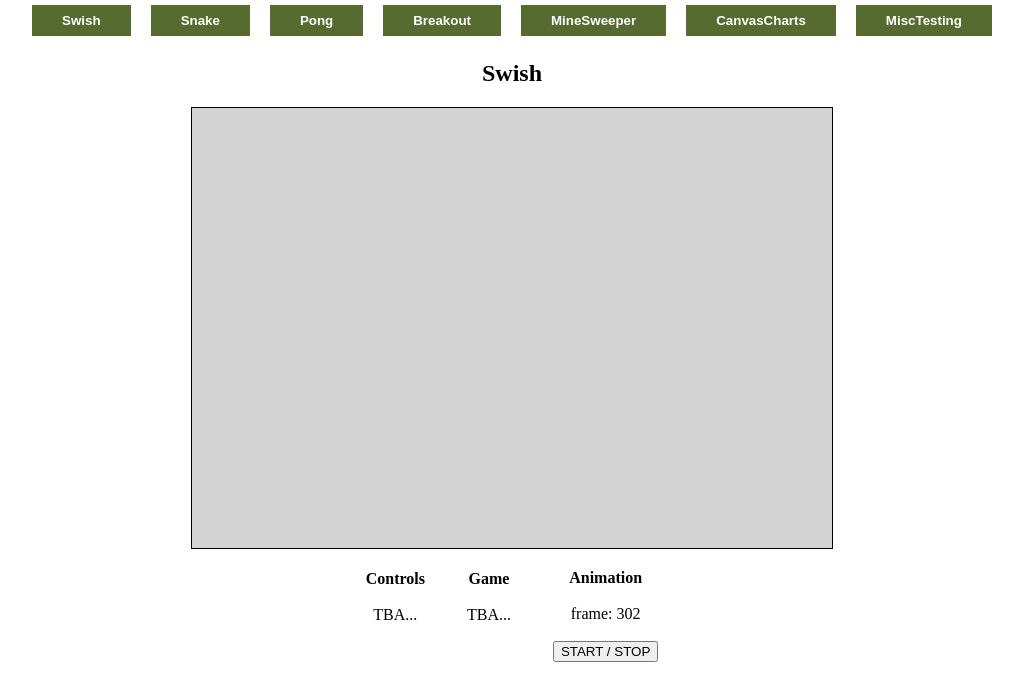
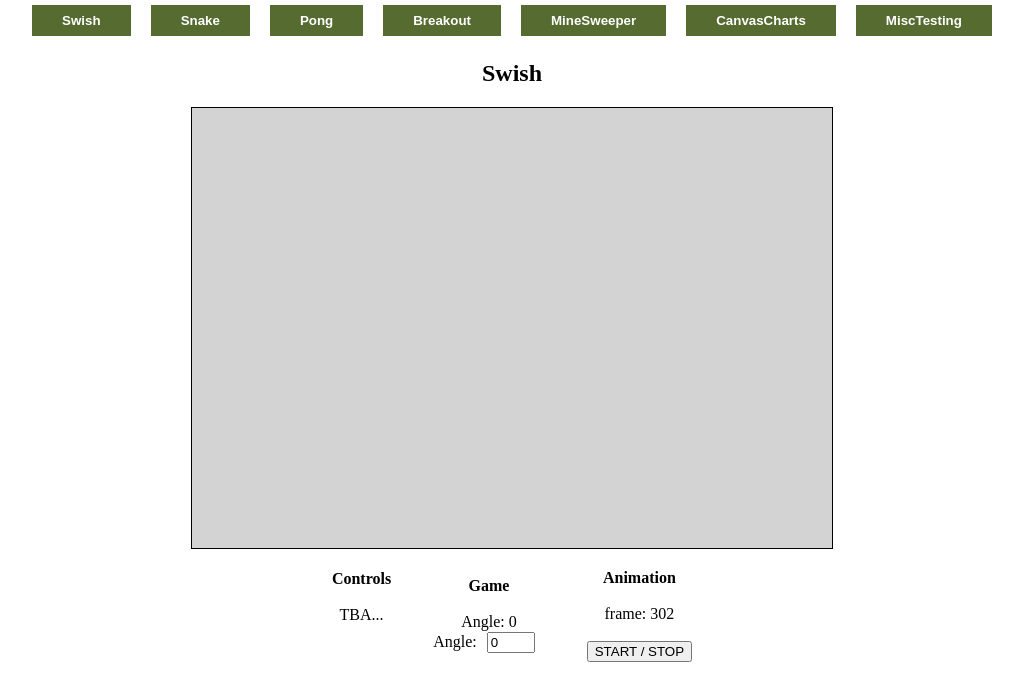
Before and after one commit to apoyhonen/base, a Vue app: page / in a window 1280 px wide. Shown: the top 700 px of the page, without its empty margins (128-1151 px from the left). Built offline with nearby package versions, Linux system fonts and the light colour scheme.

Commit message:
init midpoint & angle; ensure angle between 0-359

```diff
--- a/src/apps/SwishApp.vue
+++ b/src/apps/SwishApp.vue
@@ -16,8 +16,10 @@
         <td>
           <b>Game</b>
           <br><br>
-          <p>TBA...</p>
-          <br><br>
+          <p>Angle: {{ targetAngle }}</p>
+          <label for="angleAmount">Angle:</label>
+          <input id="angleAmount" type="number" class="controls-input" v-model="targetAngle" />
+          <br>
         </td>
 
         <td>
@@ -49,6 +51,9 @@ onMounted(() => {
   canvas.height = window.innerHeight * 0.55;
   c = canvas.getContext("2d");
 
+  middlePoint.x = canvas.width / 2;
+  middlePoint.y = canvas.height / 2;
+
   draw(); // init
 });
 
@@ -71,6 +76,16 @@ function isAppActive() {
 function clear() {
   c.clearRect(0, 0, canvas.width, canvas.height);
 }
+
+// game
+
+let middlePoint = { x: 0, y: 0 };
+const targetAngle = ref(0);
+watch(targetAngle, () => {
+  if (targetAngle.value < 0) targetAngle.value = 360 + targetAngle.value;
+  if (targetAngle.value > 359) targetAngle.value = 0 + targetAngle.value - 360;
+})
+
 </script>
 
 <style scoped>
@@ -89,4 +104,11 @@ table {
 td {
   padding: 0 20px;
 }
+.controls-button,
+.controls-input {
+  margin: 1px 10px;
+}
+.controls-input {
+  width: 40px;
+}
 </style>
```
